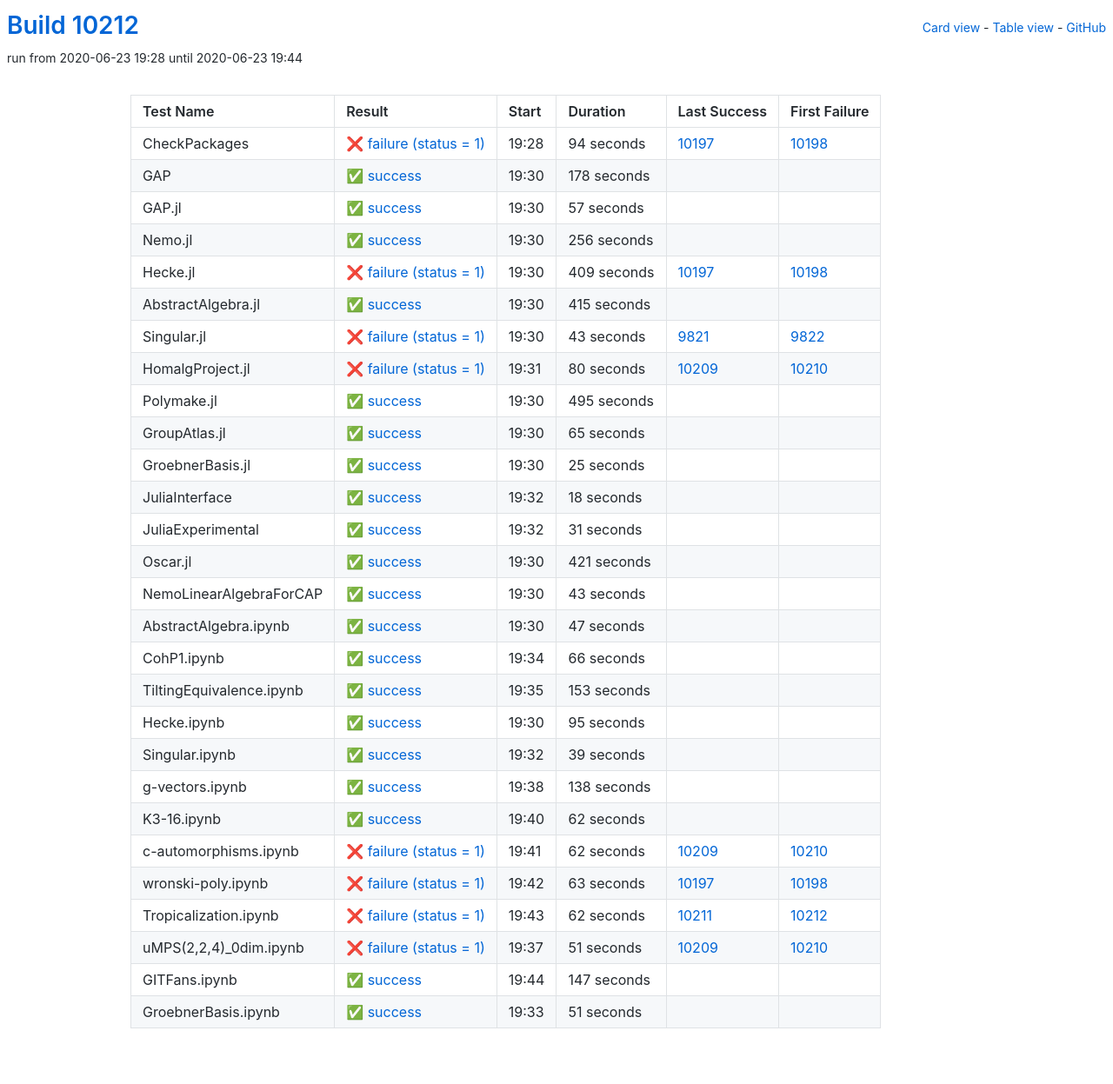
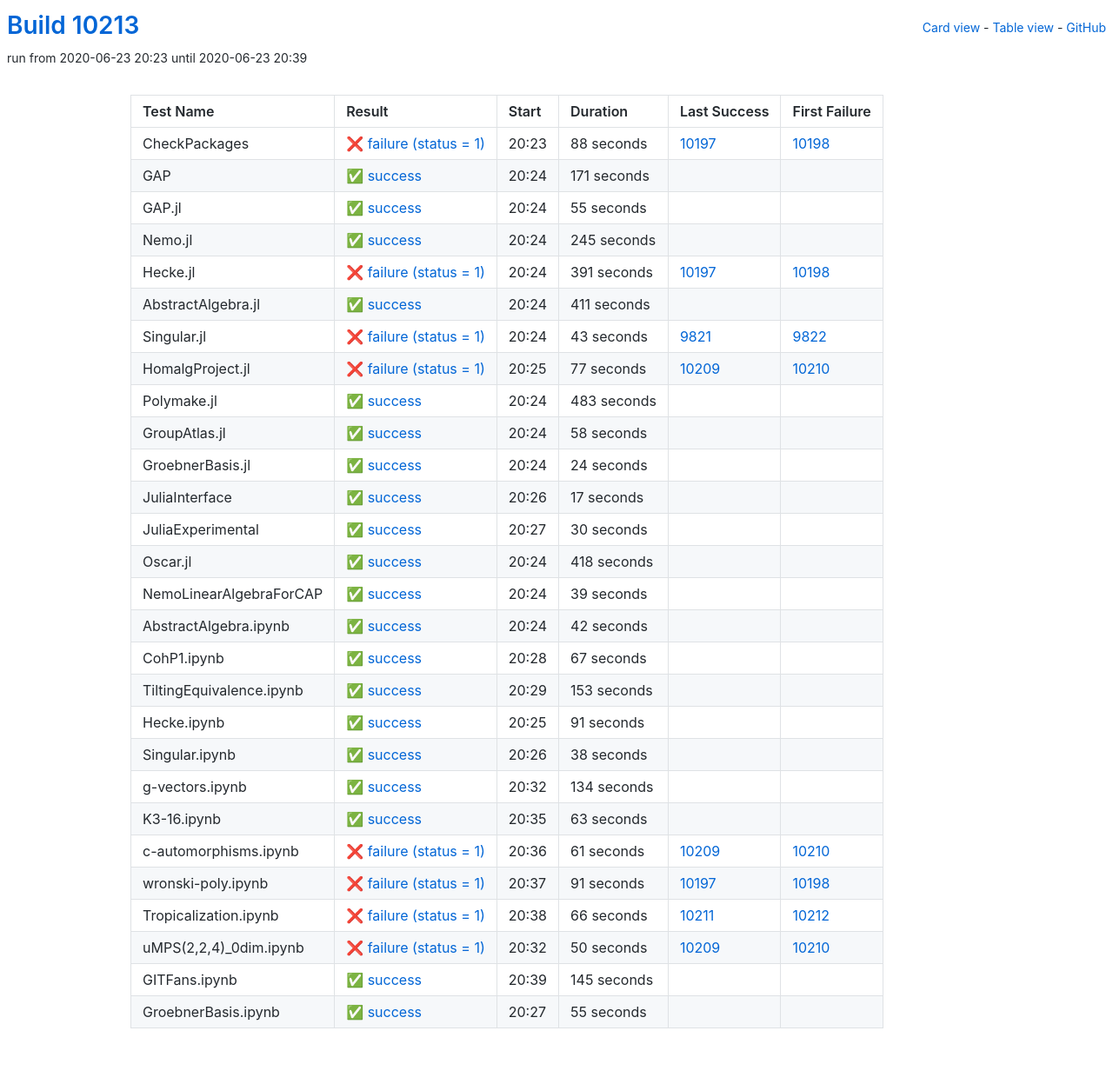
Before and after one commit to oscar-system/oscar-ci-status, a Jekyll site: the page built from table.html, in a window 1280 px wide. Shown: the whole page at 87% size. Built offline with Jekyll 4.4.1, drawn with Linux system fonts in a browser that asks for light colours.

Commit message:
Build #10213

```diff
--- a/_data/ci.yml
+++ b/_data/ci.yml
@@ -1,6 +1,6 @@
 ---
-build: 10212
-build_url: https://oscarci.mathematik.uni-kl.de/job/oscar/10212/
+build: 10213
+build_url: https://oscarci.mathematik.uni-kl.de/job/oscar/10213/
 job: oscar
 organization: oscar-system
 repo: oscar-ci-status
@@ -8,80 +8,80 @@ repourl: https://github.com/oscar-system/oscar-ci-status
 tests:
 - name: CheckPackages
   id: checkpackages
-  log: https://oscarci.mathematik.uni-kl.de/job/oscar/10212/artifact/logs/build-10212/CheckPackages.log
-  start: 2020-06-23 19:28
+  log: https://oscarci.mathematik.uni-kl.de/job/oscar/10213/artifact/logs/build-10213/CheckPackages.log
+  start: 2020-06-23 20:23
   success: false
   exitcode: 1
   status: failure
-  duration: 94
+  duration: 88
   last_success: 10197
   last_success_url: https://oscarci.mathematik.uni-kl.de/job/oscar/10197/
   first_failure: 10198
   first_failure_url: https://oscarci.mathematik.uni-kl.de/job/oscar/10198/
 - name: GAP
   id: gap
-  log: https://oscarci.mathematik.uni-kl.de/job/oscar/10212/artifact/logs/build-10212/GAP.log
-  start: 2020-06-23 19:30
+  log: https://oscarci.mathematik.uni-kl.de/job/oscar/10213/artifact/logs/build-10213/GAP.log
+  start: 2020-06-23 20:24
   success: true
   exitcode: 0
   status: success
-  duration: 178
+  duration: 171
   last_success: false
   last_success_url:
   first_failure: false
   first_failure_url:
 - name: GAP.jl
   id: gap-jl
-  log: https://oscarci.mathematik.uni-kl.de/job/oscar/10212/artifact/logs/build-10212/GAP.jl.log
-  start: 2020-06-23 19:30
+  log: https://oscarci.mathematik.uni-kl.de/job/oscar/10213/artifact/logs/build-10213/GAP.jl.log
+  start: 2020-06-23 20:24
   success: true
   exitcode: 0
   status: success
-  duration: 57
+  duration: 55
   last_success: false
   last_success_url:
   first_failure: false
   first_failure_url:
 - name: Nemo.jl
   id: nemo-jl
-  log: https://oscarci.mathematik.uni-kl.de/job/oscar/10212/artifact/logs/build-10212/Nemo.jl.log
-  start: 2020-06-23 19:30
+  log: https://oscarci.mathematik.uni-kl.de/job/oscar/10213/artifact/logs/build-10213/Nemo.jl.log
+  start: 2020-06-23 20:24
   success: true
   exitcode: 0
   status: success
-  duration: 256
+  duration: 245
   last_success: false
   last_success_url:
   first_failure: false
   first_failure_url:
 - name: Hecke.jl
   id: hecke-jl
-  log: https://oscarci.mathematik.uni-kl.de/job/oscar/10212/artifact/logs/build-10212/Hecke.jl.log
-  start: 2020-06-23 19:30
+  log: https://oscarci.mathematik.uni-kl.de/job/oscar/10213/artifact/logs/build-10213/Hecke.jl.log
+  start: 2020-06-23 20:24
   success: false
   exitcode: 1
   status: failure
-  duration: 409
+  duration: 391
   last_success: 10197
   last_success_url: https://oscarci.mathematik.uni-kl.de/job/oscar/10197/
   first_failure: 10198
   first_failure_url: https://oscarci.mathematik.uni-kl.de/job/oscar/10198/
 - name: AbstractAlgebra.jl
   id: abstractalgebra-jl
-  log: https://oscarci.mathematik.uni-kl.de/job/oscar/10212/artifact/logs/build-10212/AbstractAlgebra.jl.log
-  start: 2020-06-23 19:30
+  log: https://oscarci.mathematik.uni-kl.de/job/oscar/10213/artifact/logs/build-10213/AbstractAlgebra.jl.log
+  start: 2020-06-23 20:24
   success: true
   exitcode: 0
   status: success
-  duration: 415
+  duration: 411
   last_success: false
   last_success_url:
   first_failure: false
   first_failure_url:
 - name: Singular.jl
   id: singular-jl
-  log: https://oscarci.mathematik.uni-kl.de/job/oscar/10212/artifact/logs/build-10212/Singular.jl.log
-  start: 2020-06-23 19:30
+  log: https://oscarci.mathematik.uni-kl.de/job/oscar/10213/artifact/logs/build-10213/Singular.jl.log
+  start: 2020-06-23 20:24
   success: false
   exitcode: 1
   status: failure
@@ -92,128 +92,128 @@ tests:
   first_failure_url: https://oscarci.mathematik.uni-kl.de/job/oscar/9822/
 - name: HomalgProject.jl
   id: homalgproject-jl
-  log: https://oscarci.mathematik.uni-kl.de/job/oscar/10212/artifact/logs/build-10212/HomalgProject.jl.log
-  start: 2020-06-23 19:31
+  log: https://oscarci.mathematik.uni-kl.de/job/oscar/10213/artifact/logs/build-10213/HomalgProject.jl.log
+  start: 2020-06-23 20:25
   success: false
   exitcode: 1
   status: failure
-  duration: 80
+  duration: 77
   last_success: 10209
   last_success_url: https://oscarci.mathematik.uni-kl.de/job/oscar/10209/
   first_failure: 10210
   first_failure_url: https://oscarci.mathematik.uni-kl.de/job/oscar/10210/
 - name: Polymake.jl
   id: polymake-jl
-  log: https://oscarci.mathematik.uni-kl.de/job/oscar/10212/artifact/logs/build-10212/Polymake.jl.log
-  start: 2020-06-23 19:30
+  log: https://oscarci.mathematik.uni-kl.de/job/oscar/10213/artifact/logs/build-10213/Polymake.jl.log
+  start: 2020-06-23 20:24
   success: true
   exitcode: 0
   status: success
-  duration: 495
+  duration: 483
   last_success: false
   last_success_url:
   first_failure: false
   first_failure_url:
 - name: GroupAtlas.jl
   id: groupatlas-jl
-  log: https://oscarci.mathematik.uni-kl.de/job/oscar/10212/artifact/logs/build-10212/GroupAtlas.jl.log
-  start: 2020-06-23 19:30
+  log: https://oscarci.mathematik.uni-kl.de/job/oscar/10213/artifact/logs/build-10213/GroupAtlas.jl.log
+  start: 2020-06-23 20:24
   success: true
   exitcode: 0
   status: success
-  duration: 65
+  duration: 58
   last_success: false
   last_success_url:
   first_failure: false
   first_failure_url:
 - name: GroebnerBasis.jl
   id: groebnerbasis-jl
-  log: https://oscarci.mathematik.uni-kl.de/job/oscar/10212/artifact/logs/build-10212/GroebnerBasis.jl.log
-  start: 2020-06-23 19:30
+  log: https://oscarci.mathematik.uni-kl.de/job/oscar/10213/artifact/logs/build-10213/GroebnerBasis.jl.log
+  start: 2020-06-23 20:24
   success: true
   exitcode: 0
   status: success
-  duration: 25
+  duration: 24
   last_success: false
   last_success_url:
   first_failure: false
   first_failure_url:
 - name: JuliaInterface
   id: juliainterface
-  log: https://oscarci.mathematik.uni-kl.de/job/oscar/10212/artifact/logs/build-10212/JuliaInterface.log
-  start: 2020-06-23 19:32
+  log: https://oscarci.mathematik.uni-kl.de/job/oscar/10213/artifact/logs/build-10213/JuliaInterface.log
+  start: 2020-06-23 20:26
   success: true
   exitcode: 0
   status: success
-  duration: 18
+  duration: 17
   last_success: false
   last_success_url:
   first_failure: false
   first_failure_url:
 - name: JuliaExperimental
   id: juliaexperimental
-  log: https://oscarci.mathematik.uni-kl.de/job/oscar/10212/artifact/logs/build-10212/JuliaExperimental.log
-  start: 2020-06-23 19:32
+  log: https://oscarci.mathematik.uni-kl.de/job/oscar/10213/artifact/logs/build-10213/JuliaExperimental.log
+  start: 2020-06-23 20:27
   success: true
   exitcode: 0
   status: success
-  duration: 31
+  duration: 30
   last_success: false
   last_success_url:
   first_failure: false
   first_failure_url:
 - name: Oscar.jl
   id: oscar-jl
-  log: https://oscarci.mathematik.uni-kl.de/job/oscar/10212/artifact/logs/build-10212/Oscar.jl.log
-  start: 2020-06-23 19:30
+  log: https://oscarci.mathematik.uni-kl.de/job/oscar/10213/artifact/logs/build-10213/Oscar.jl.log
+  start: 2020-06-23 20:24
   success: true
   exitcode: 0
   status: success
-  duration: 421
+  duration: 418
   last_success: false
   last_success_url:
   first_failure: false
   first_failure_url:
 - name: NemoLinearAlgebraForCAP
   id: nemolinearalgebraforcap
-  log: https://oscarci.mathematik.uni-kl.de/job/oscar/10212/artifact/logs/build-10212/NemoLinearAlgebraForCAP.log
-  start: 2020-06-23 19:30
+  log: https://oscarci.mathematik.uni-kl.de/job/oscar/10213/artifact/logs/build-10213/NemoLinearAlgebraForCAP.log
+  start: 2020-06-23 20:24
   success: true
   exitcode: 0
   status: success
-  duration: 43
+  duration: 39
   last_success: false
   last_success_url:
   first_failure: false
   first_failure_url:
 - name: AbstractAlgebra.ipynb
   id: abstractalgebra-ipynb
-  log: https://oscarci.mathematik.uni-kl.de/job/oscar/10212/artifact/logs/build-10212/AbstractAlgebra.ipynb.log
-  start: 2020-06-23 19:30
+  log: https://oscarci.mathematik.uni-kl.de/job/oscar/10213/artifact/logs/build-10213/AbstractAlgebra.ipynb.log
+  start: 2020-06-23 20:24
   success: true
   exitcode: 0
   status: success
-  duration: 47
+  duration: 42
   last_success: false
   last_success_url:
   first_failure: false
   first_failure_url:
 - name: CohP1.ipynb
   id: cohp1-ipynb
-  log: https://oscarci.mathematik.uni-kl.de/job/oscar/10212/artifact/logs/build-10212/CohP1.ipynb.log
-  start: 2020-06-23 19:34
+  log: https://oscarci.mathematik.uni-kl.de/job/oscar/10213/artifact/logs/build-10213/CohP1.ipynb.log
+  start: 2020-06-23 20:28
   success: true
   exitcode: 0
   status: success
-  duration: 66
+  duration: 67
   last_success: false
   last_success_url:
   first_failure: false
   first_failure_url:
 - name: TiltingEquivalence.ipynb
   id: tiltingequivalence-ipynb
-  log: https://oscarci.mathematik.uni-kl.de/job/oscar/10212/artifact/logs/build-10212/TiltingEquivalence.ipynb.log
-  start: 2020-06-23 19:35
+  log: https://oscarci.mathematik.uni-kl.de/job/oscar/10213/artifact/logs/build-10213/TiltingEquivalence.ipynb.log
+  start: 2020-06-23 20:29
   success: true
   exitcode: 0
   status: success
@@ -224,120 +224,120 @@ tests:
   first_failure_url:
 - name: Hecke.ipynb
   id: hecke-ipynb
-  log: https://oscarci.mathematik.uni-kl.de/job/oscar/10212/artifact/logs/build-10212/Hecke.ipynb.log
-  start: 2020-06-23 19:30
+  log: https://oscarci.mathematik.uni-kl.de/job/oscar/10213/artifact/logs/build-10213/Hecke.ipynb.log
+  start: 2020-06-23 20:25
   success: true
   exitcode: 0
   status: success
-  duration: 95
+  duration: 91
   last_success: false
   last_success_url:
   first_failure: false
   first_failure_url:
 - name: Singular.ipynb
   id: singular-ipynb
-  log: https://oscarci.mathematik.uni-kl.de/job/oscar/10212/artifact/logs/build-10212/Singular.ipynb.log
-  start: 2020-06-23 19:32
+  log: https://oscarci.mathematik.uni-kl.de/job/oscar/10213/artifact/logs/build-10213/Singular.ipynb.log
+  start: 2020-06-23 20:26
   success: true
   exitcode: 0
   status: success
-  duration: 39
+  duration: 38
   last_success: false
   last_success_url:
   first_failure: false
   first_failure_url:
 - name: g-vectors.ipynb
   id: g-vectors-ipynb
-  log: https://oscarci.mathematik.uni-kl.de/job/oscar/10212/artifact/logs/build-10212/g-vectors.ipynb.log
-  start: 2020-06-23 19:38
+  log: https://oscarci.mathematik.uni-kl.de/job/oscar/10213/artifact/logs/build-10213/g-vectors.ipynb.log
+  start: 2020-06-23 20:32
   success: true
   exitcode: 0
   status: success
-  duration: 138
+  duration: 134
   last_success: false
   last_success_url:
   first_failure: false
   first_failure_url:
 - name: K3-16.ipynb
   id: k3-16-ipynb
-  log: https://oscarci.mathematik.uni-kl.de/job/oscar/10212/artifact/logs/build-10212/K3-16.ipynb.log
-  start: 2020-06-23 19:40
+  log: https://oscarci.mathematik.uni-kl.de/job/oscar/10213/artifact/logs/build-10213/K3-16.ipynb.log
+  start: 2020-06-23 20:35
   success: true
   exitcode: 0
   status: success
-  duration: 62
+  duration: 63
   last_success: false
   last_success_url:
   first_failure: false
   first_failure_url:
 - name: c-automorphisms.ipynb
   id: c-automorphisms-ipynb
-  log: https://oscarci.mathematik.uni-kl.de/job/oscar/10212/artifact/logs/build-10212/c-automorphisms.ipynb.log
-  start: 2020-06-23 19:41
+  log: https://oscarci.mathematik.uni-kl.de/job/oscar/10213/artifact/logs/build-10213/c-automorphisms.ipynb.log
+  start: 2020-06-23 20:36
   success: false
   exitcode: 1
   status: failure
-  duration: 62
+  duration: 61
   last_success: 10209
   last_success_url: https://oscarci.mathematik.uni-kl.de/job/oscar/10209/
   first_failure: 10210
   first_failure_url: https://oscarci.mathematik.uni-kl.de/job/oscar/10210/
 - name: wronski-poly.ipynb
   id: wronski-poly-ipynb
-  log: https://oscarci.mathematik.uni-kl.de/job/oscar/10212/artifact/logs/build-10212/wronski-poly.ipynb.log
-  start: 2020-06-23 19:42
+  log: https://oscarci.mathematik.uni-kl.de/job/oscar/10213/artifact/logs/build-10213/wronski-poly.ipynb.log
+  start: 2020-06-23 20:37
   success: false
   exitcode: 1
   status: failure
-  duration: 63
+  duration: 91
   last_success: 10197
   last_success_url: https://oscarci.mathematik.uni-kl.de/job/oscar/10197/
   first_failure: 10198
   first_failure_url: https://oscarci.mathematik.uni-kl.de/job/oscar/10198/
 - name: Tropicalization.ipynb
   id: tropicalization-ipynb
-  log: https://oscarci.mathematik.uni-kl.de/job/oscar/10212/artifact/logs/build-10212/Tropicalization.ipynb.log
-  start: 2020-06-23 19:43
+  log: https://oscarci.mathematik.uni-kl.de/job/oscar/10213/artifact/logs/build-10213/Tropicalization.ipynb.log
+  start: 2020-06-23 20:38
   success: false
   exitcode: 1
   status: failure
-  duration: 62
+  duration: 66
   last_success: 10211
   last_success_url: https://oscarci.mathematik.uni-kl.de/job/oscar/10211/
   first_failure: 10212
   first_failure_url: https://oscarci.mathematik.uni-kl.de/job/oscar/10212/
 - name: uMPS(2,2,4)_0dim.ipynb
   id: umps-2-2-4-0dim-ipynb
-  log: https://oscarci.mathematik.uni-kl.de/job/oscar/10212/artifact/logs/build-10212/uMPS-2-2-4-_0dim.ipynb.log
-  start: 2020-06-23 19:37
+  log: https://oscarci.mathematik.uni-kl.de/job/oscar/10213/artifact/logs/build-10213/uMPS-2-2-4-_0dim.ipynb.log
+  start: 2020-06-23 20:32
   success: false
   exitcode: 1
   status: failure
-  duration: 51
+  duration: 50
   last_success: 10209
   last_success_url: https://oscarci.mathematik.uni-kl.de/job/oscar/10209/
   first_failure: 10210
   first_failure_url: https://oscarci.mathematik.uni-kl.de/job/oscar/10210/
 - name: GITFans.ipynb
   id: gitfans-ipynb
-  log: https://oscarci.mathematik.uni-kl.de/job/oscar/10212/artifact/logs/build-10212/GITFans.ipynb.log
-  start: 2020-06-23 19:44
+  log: https://oscarci.mathematik.uni-kl.de/job/oscar/10213/artifact/logs/build-10213/GITFans.ipynb.log
+  start: 2020-06-23 20:39
   success: true
   exitcode: 0
   status: success
-  duration: 147
+  duration: 145
   last_success: false
   last_success_url:
   first_failure: false
   first_failure_url:
 - name: GroebnerBasis.ipynb
   id: groebnerbasis-ipynb
-  log: https://oscarci.mathematik.uni-kl.de/job/oscar/10212/artifact/logs/build-10212/GroebnerBasis.ipynb.log
-  start: 2020-06-23 19:33
+  log: https://oscarci.mathematik.uni-kl.de/job/oscar/10213/artifact/logs/build-10213/GroebnerBasis.ipynb.log
+  start: 2020-06-23 20:27
   success: true
   exitcode: 0
   status: success
-  duration: 51
+  duration: 55
   last_success: false
   last_success_url:
   first_failure: false
```
Also changed, not shown: README.md.
